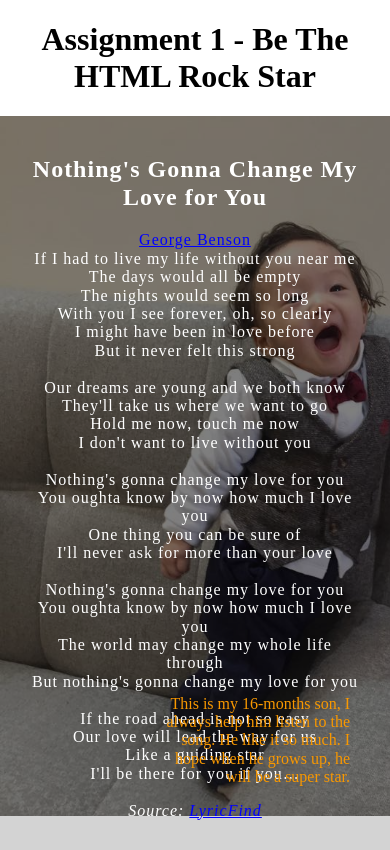
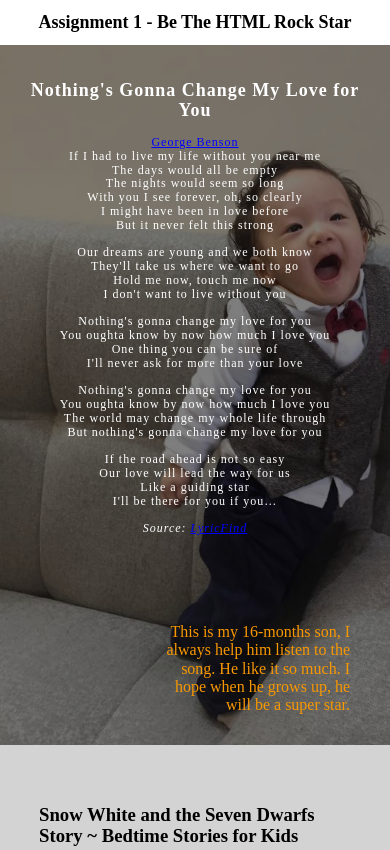
Before and after one commit to felix-le/georgian_comp1002_20f_w2_assign1, a plain HTML site: page index.html in a window 390 px wide. Shown: the top 850 px of the page. Drawn offline with Linux system fonts and the light colour scheme; files whose address does not match are found by name.

Commit message:
updated responsive

```diff
--- a/css/styles.css
+++ b/css/styles.css
@@ -1,6 +1,12 @@
 header {
   text-align: center;
 }
+@media only screen and (max-width: 600px) {
+  header h1{
+    font-size: 18px;
+  }
+}
+
 .container {
   max-width: 80%;
   margin: 0 auto;
@@ -11,6 +17,12 @@ p {
 }
 .the_song__wrapper {
   text-align: center;
+
+}
+@media only screen and (max-width: 600px) {
+  .the_song__wrapper{
+    font-size: 12px;
+  }
 }
 
 .the_song_section {
```
